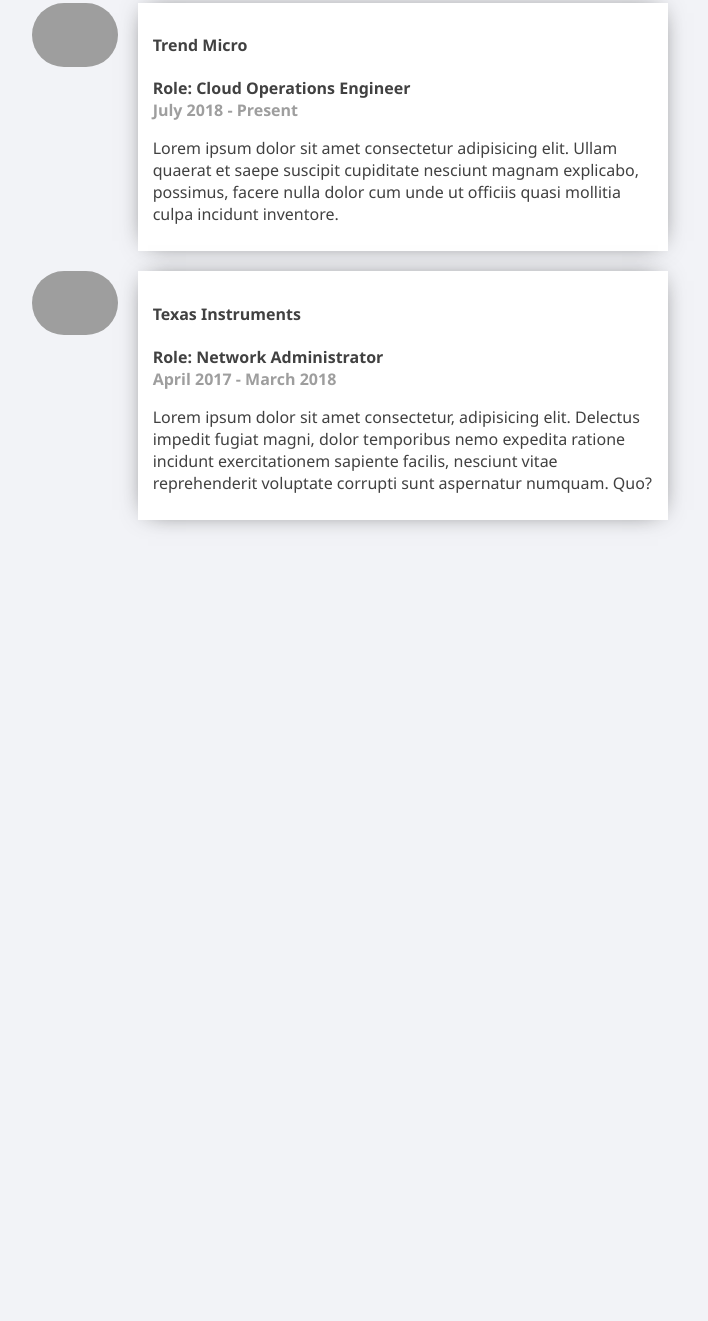
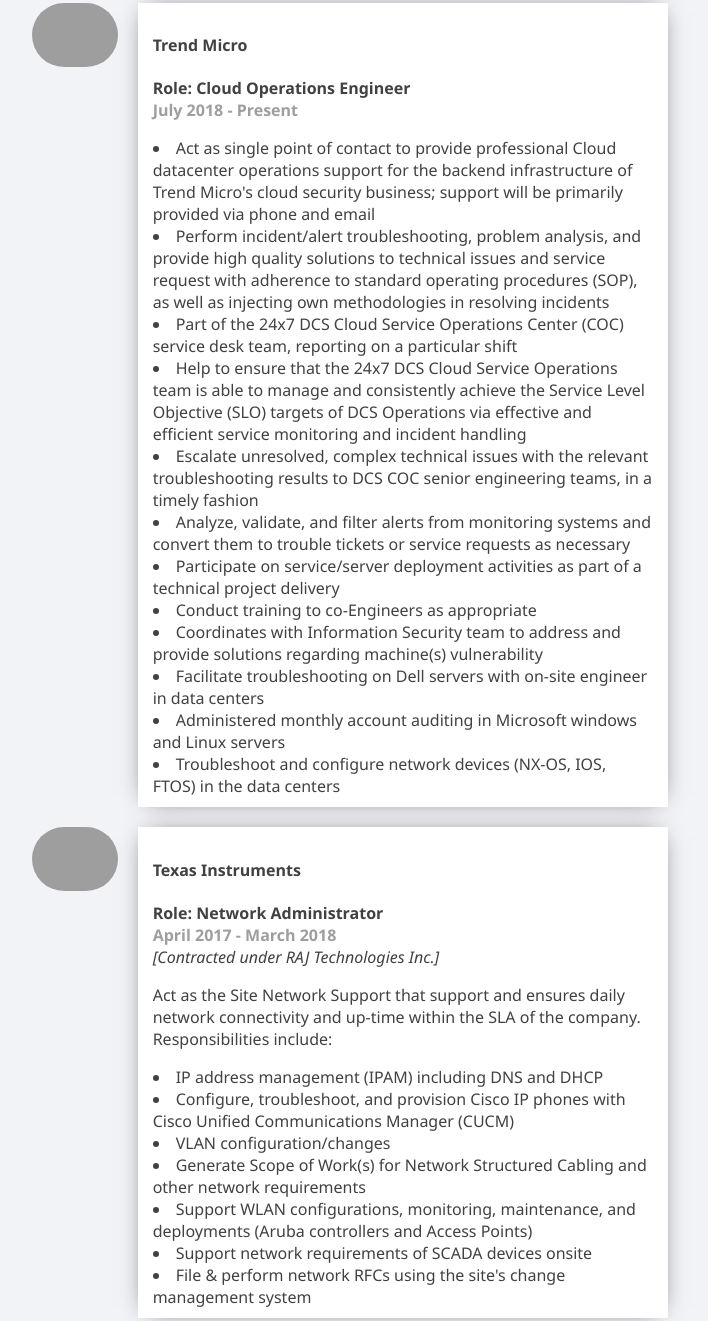
Before and after one commit to justinleeforonda/github.io, a plain HTML site: page index.html in a window 1280 px wide. Shown: the part 1331-2652 px from the top of the page, without its empty margins (290-998 px from the left). Before the commit the page ends 1879 px from the top, so only its background shows below. Drawn offline with Linux system fonts and the light colour scheme; grey boxes are pictures that could not be loaded.

Commit message:
Edited Employment history

```diff
--- a/index.html
+++ b/index.html
@@ -81,7 +81,19 @@
                         <h4>Trend Micro</h4>
                         <strong>Role: Cloud Operations Engineer</strong>
                         <span class="sub-heading">July 2018 - Present</span>
-                        <p>Lorem ipsum dolor sit amet consectetur adipisicing elit. Ullam quaerat et saepe suscipit cupiditate nesciunt magnam explicabo, possimus, facere nulla dolor cum unde ut officiis quasi mollitia culpa incidunt inventore.</p>
+                        <p></p>
+                        <li>Act as single point of contact to provide professional Cloud datacenter operations support for the backend infrastructure of Trend Micro's cloud security business; support will be primarily provided via phone and email</li>
+                        <li>Perform incident/alert troubleshooting, problem analysis, and provide high quality solutions to technical issues and service request with adherence to standard operating procedures (SOP), as well as injecting own methodologies in resolving incidents</li>
+                        <li>Part of the 24x7 DCS Cloud Service Operations Center (COC) service desk team, reporting on a particular shift</li>
+                        <li>Help to ensure that the 24x7 DCS Cloud Service Operations team is able to manage and consistently achieve the Service Level Objective (SLO) targets of DCS Operations via effective and efficient service monitoring and incident handling</li>
+                        <li>Escalate unresolved, complex technical issues with the relevant troubleshooting results to DCS COC senior engineering teams, in a timely fashion</li>
+                        <li>Analyze, validate, and filter alerts from monitoring systems and convert them to trouble tickets or service requests as necessary</li>
+                        <li>Participate on service/server deployment activities as part of a technical project delivery</li>
+                        <li>Conduct training to co-Engineers as appropriate</li>
+                        <li>Coordinates with Information Security team to address and provide solutions regarding machine(s) vulnerability</li>
+                        <li>Facilitate troubleshooting on Dell servers with on-site engineer in data centers</li>
+                        <li>Administered monthly account auditing in Microsoft windows and Linux servers</li>
+                        <li>Troubleshoot and configure network devices (NX-OS, IOS, FTOS) in the data centers </li>
                     </div>
                 </article>
 
@@ -91,7 +103,15 @@
                             <h4>Texas Instruments</h4>
                             <strong>Role: Network Administrator</strong>
                             <span class="sub-heading">April 2017 - March 2018</span>
-                            <p>Lorem ipsum dolor sit amet consectetur, adipisicing elit. Delectus impedit fugiat magni, dolor temporibus nemo expedita ratione incidunt exercitationem sapiente facilis, nesciunt vitae reprehenderit voluptate corrupti sunt aspernatur numquam. Quo?</p>
+                            <i>[Contracted under RAJ Technologies Inc.] </i>
+                            <p>Act as the Site Network Support that support and ensures daily network connectivity and up-time within the SLA of the company. Responsibilities include:</p>
+                            <li>IP address management (IPAM) including DNS and DHCP</li>
+                            <li>Configure, troubleshoot, and provision Cisco IP phones with Cisco Unified Communications Manager (CUCM)</li>
+                            <li>VLAN configuration/changes</li>
+                            <li>Generate Scope of Work(s) for Network Structured Cabling and other network requirements</li>
+                            <li>Support WLAN configurations, monitoring, maintenance, and deployments (Aruba controllers and Access Points)</li>
+                            <li>Support network requirements of SCADA devices onsite</li>
+                            <li>File & perform network RFCs using the site's change management system</li>
                         </div>
                     </article>
 
```
